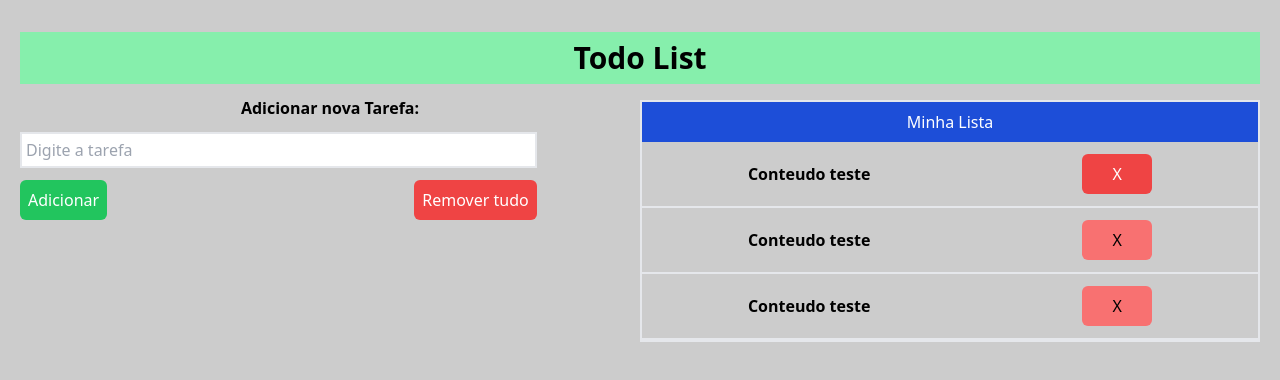
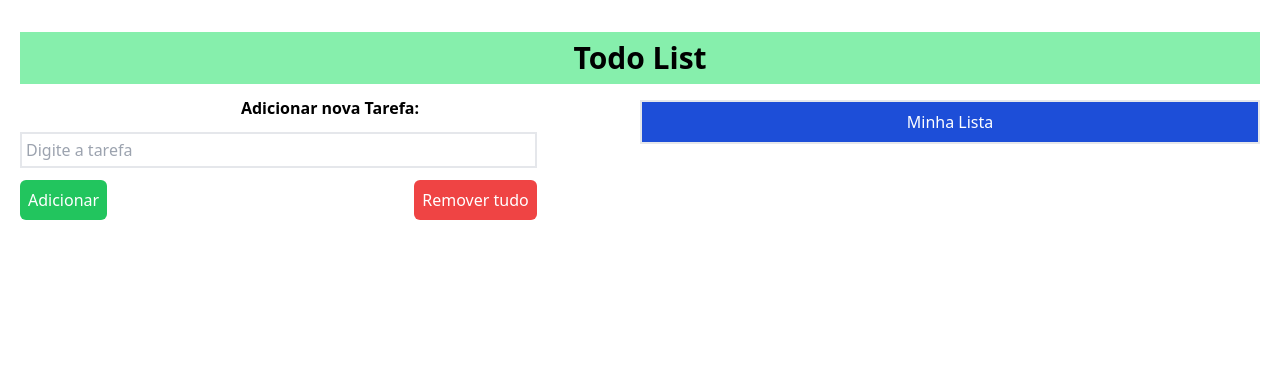
Before and after one commit to RodrigoVitor/to-do-list, a React (Vite) app: page / in a window 1280 px wide. Shown: the top 380 px of the page. Built offline with nearby package versions, Linux system fonts and the light colour scheme.

Commit message:
Creating add function

```diff
--- a/src/App.css
+++ b/src/App.css
@@ -1,5 +1,5 @@
 body {
-    background: #ccc
+    /* background: #ccc */
 }
 
 section button {
--- a/src/App.tsx
+++ b/src/App.tsx
@@ -1,8 +1,20 @@
 import { AddTask } from "./components/AddTask"
 import { TaskList } from "./components/TaskList"
 import './App.css'
+import { useTaskList } from "./hooks/TaskList"
 
 const App = () => {
+  const [taskReducer, dispatch] = useTaskList()
+
+  const handleAddTask = (value: string) => {
+    dispatch({
+        type: 'ADD',
+        payload: {
+            value: value
+        }
+    })
+  }
+
   return (
     <div className="p-5">
       <header className="bg-green-300 flex justify-center p-2 mt-3">
@@ -10,9 +22,9 @@ const App = () => {
       </header>
 
       <main className="lg:flex lg:justify-between">
-        <AddTask />
+        <AddTask actionAddTask={handleAddTask} />
         <section className="lg:w-3/6">
-          <TaskList />
+          <TaskList tasks={taskReducer} />
         </section>
       </main>
 
--- a/src/components/AddTask.tsx
+++ b/src/components/AddTask.tsx
@@ -1,14 +1,39 @@
-export const AddTask = () => {
+import { ChangeEvent, useState } from "react"
+type Props = {
+    actionAddTask: (value: string) => void
+}
+// import { useTaskList } from '../hooks/TaskList'
+
+export const AddTask = ({actionAddTask}: Props) => {
+    const [task, setTask] = useState('')
+    const handleSetTask = (e: ChangeEvent<HTMLInputElement>) => {
+        setTask(e.target.value)
+    }
+
     return (
         <div className="mt-3 lg:w-3/6">
             <h3 className="md:font-bold md:text-center">Adicionar nova Tarefa:</h3>
-            <form className="mt-3 md:text-center lg:w-5/6">
-                <input type="text" className="border-2 p-1 lg:w-full" placeholder="Digite a tarefa" />
+            <div className="mt-3 md:text-center lg:w-5/6">
+                <input
+                    type="text"
+                    value={task}
+                    className="border-2 p-1 lg:w-full"
+                    placeholder="Digite a tarefa"
+                    onChange={handleSetTask}
+                />
                 <div className="flex justify-between md:justify-center lg:flex lg:justify-between">
-                    <button className="mt-3 md:mr-2 bg-green-500 hover:bg-green-400 p-2 text-[#fff] rounded-md">Adicionar</button>
+                    <button
+                        className="mt-3 md:mr-2 bg-green-500 hover:bg-green-400 p-2 text-[#fff] rounded-md"
+                        onClick={() => {
+                            actionAddTask(task)
+                            setTask('')
+                        }}
+                    >
+                            Adicionar
+                    </button>
                     <button className="mt-3 bg-red-500 hover:bg-red-400 p-2 text-[#fff] rounded-md">Remover tudo</button>
                 </div>
-            </form>
+            </div>
         </div>
     )
 }
--- a/src/components/TaskList.tsx
+++ b/src/components/TaskList.tsx
@@ -1,25 +1,23 @@
-export const TaskList = () => {
+import { Task } from "../types/Task"
+
+type Props = {
+    tasks: Task[]
+}
+
+export const TaskList = ({tasks}: Props) => {
     return (
         <div className="mt-4 border-2">
             <p className=" bg-blue-700 text-center  p-2 text-[#fff]">Minha Lista</p>
-            <div className="border-b-2 flex justify-around items-center">
-                <p className="mt-5 mb-5 font-bold">
-                    Conteudo teste
-                </p>
-                <button className="bg-red-500 hover:bg-red-400 p-2 rounded-md text-[#fff]">X</button>
-            </div>
-            <div className="border-b-2 flex justify-around items-center" >
-                <p className="mt-5 mb-5 font-bold">
-                    Conteudo teste
-                </p>
-                <button className="bg-red-400 p-2 rounded-md">X</button>
-            </div>
-            <div className="border-b-2 flex justify-around items-center">
-                <p className="mt-5 mb-5 font-bold">
-                    Conteudo teste
-                </p>
-                <button className="bg-red-400 p-2 rounded-md">X</button>
-            </div>
+            {tasks.length > 0 &&
+                tasks.map((item) => (
+                    <div className="border-b-2 flex justify-around items-center">
+                        <p className="mt-5 mb-5 font-bold">
+                           {item.value}
+                        </p>
+                        <button className="bg-red-500 hover:bg-red-400 p-2 rounded-md text-[#fff]">X</button>
+                    </div>
+                ))
+            }
         </div>
     )
 }
--- /dev/null
+++ b/src/hooks/TaskList.ts
@@ -0,0 +1,42 @@
+import { Task } from "../types/Task"
+import { TaskAction } from "../types/TaskAction"
+import {v4 as uuidv4 } from 'uuid'
+import { useReducer } from "react"
+
+const initialState: Task[] = []
+
+const reducer = (state: Task[], action: TaskAction) => {
+    switch(action.type) {
+        case 'ADD':
+            if (action.payload?.value) {
+                const newTask = [...state]
+                newTask.push({
+                    id: uuidv4(),
+                    value: action.payload.value
+                })
+                return newTask
+            }
+        break;
+
+        case 'DEL':
+            if(action.payload?.id) {
+                let newTask = [...state]
+                newTask = newTask.filter(item => item.id !== action.payload?.id)
+                return newTask
+            }
+        break;
+
+        case 'DELALL':
+            let newTask = [...state]
+            newTask = []
+            return newTask
+        break;
+    }
+
+    return state
+}
+
+
+export const useTaskList = () => {
+    return useReducer(reducer, initialState)
+}
--- /dev/null
+++ b/src/types/Task.ts
@@ -0,0 +1,4 @@
+export type Task = {
+    id: string,
+    value: string
+}
--- /dev/null
+++ b/src/types/TaskAction.ts
@@ -0,0 +1,7 @@
+export type TaskAction = {
+    type: string,
+    payload?: {
+        id?: string,
+        value?: string
+    }
+}
```
